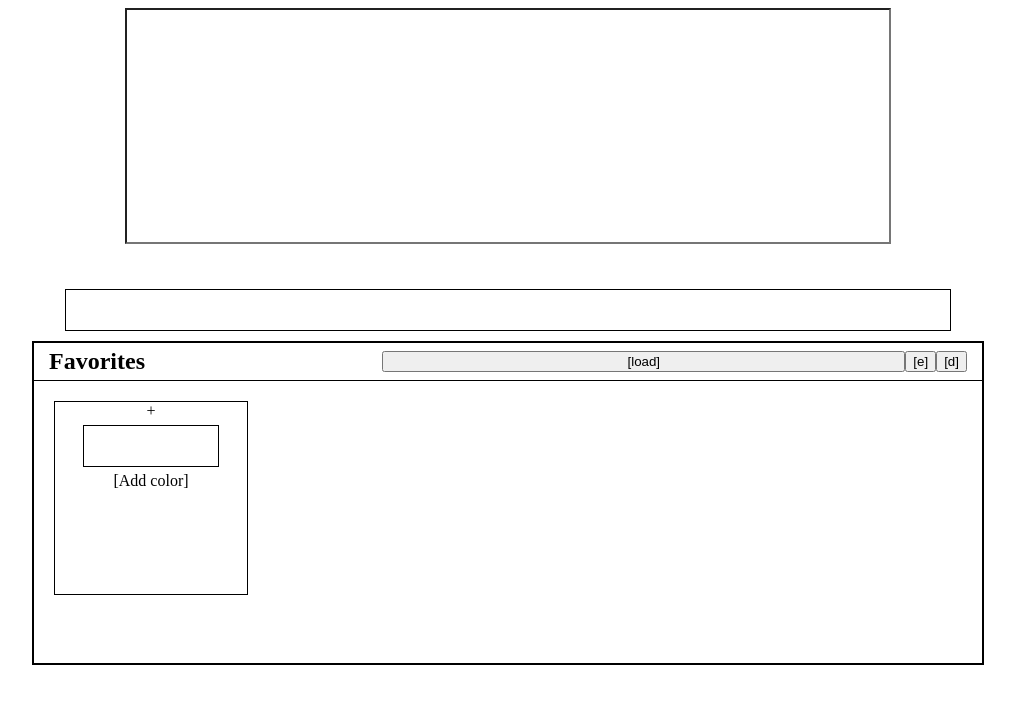
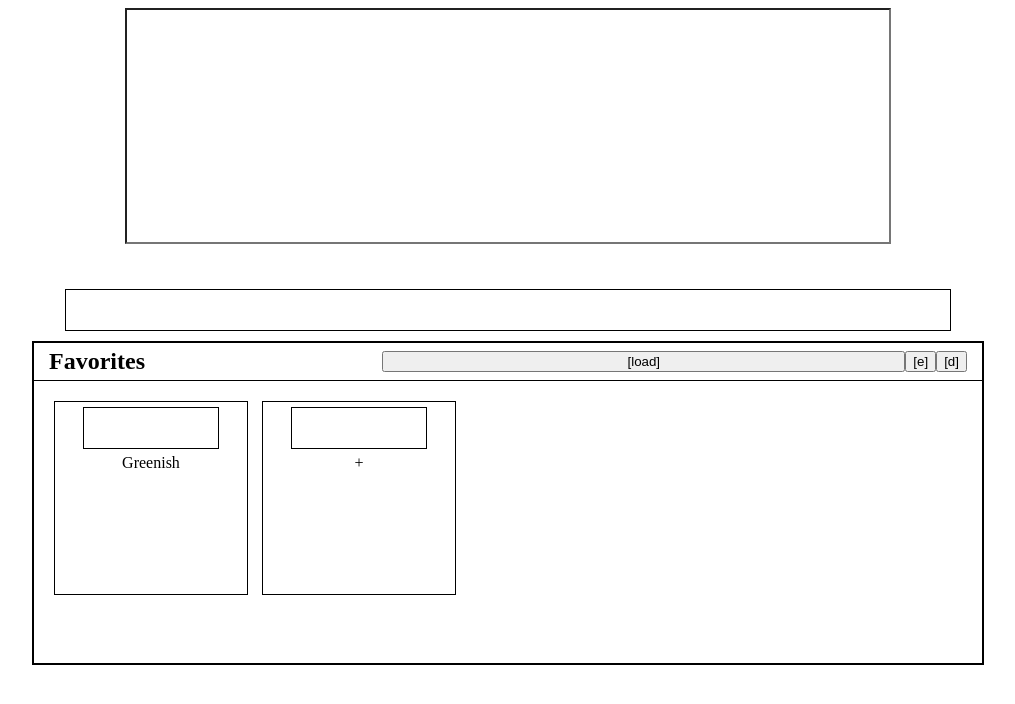
Before and after one commit to bridger-herman/automation, a Flask app: page / in a window 1280 px wide. Shown: the top 704 px of the page, without its empty margins (132-1147 px from the left). Run offline with Flask 2, Linux system fonts and the light colour scheme; some libraries are stand-ins or nearby versions.

Commit message:
Add color previews for favorites

```diff
--- a/server/static/js/color.js
+++ b/server/static/js/color.js
@@ -49,6 +49,7 @@
   ] : null;
 }
 
+
 function rgbToHex(r, g, b) {
   return "#" + ((1 << 24) + (r << 16) + (g << 8) + b).toString(16).slice(1);
 }
@@ -68,3 +69,13 @@
 function colorObjToArray(colorObj) {
   return [colorObj.r, colorObj.g, colorObj.b, colorObj.a];
 }
+
+function colorHexToArray(hex) {
+  var result = /^#?([a-f\d]{2})([a-f\d]{2})([a-f\d]{2})([a-f\d]{2})$/i.exec(hex);
+  return result ? [
+    parseInt(result[1], 16),
+    parseInt(result[2], 16),
+    parseInt(result[3], 16),
+    parseInt(result[4], 16),
+  ] : null;
+}
--- a/server/static/js/favorites.js
+++ b/server/static/js/favorites.js
@@ -1,8 +1,12 @@
 function updateFavoriteThumbnails() {
   let thumbs = $('.favorite-thumb');
   for (var i = 0; i < thumbs.length; i++) {
-    updateColorPreview(thumbs[i], [255, 0, 0, 221]);
-    console.log($(thumbs[i]).attr('data-color'));
+    let rgbw = colorHexToArray($(thumbs[i]).attr('data-color'));
+    console.log(rgbw);
+    if (rgbw) {
+      console.log('updating');
+      updateColorPreview(thumbs[i], rgbw);
+    }
   }
 }
 
--- a/server/templates/index.html
+++ b/server/templates/index.html
@@ -42,15 +42,18 @@
           <button type="button" name="delete-favorite">[d]</button>
         </div>
         <ul>
-          <li class="favorite-thumb add-current" data-color="{{wheel_color_value}}">
-            <div class="add-symbol">
-              +
-            </div>
-            <div class="color-preview" data-rgb="#ff0000" data-w="dd">
-
+          <li class="favorite-thumb" data-color="#00ee00dd">
+            <div class="color-preview">
             </div>
             <div class="color-description">
-              [Add color]
+              Greenish
+            </div>
+          </li>
+          <li class="favorite-thumb add-current" data-color="{{wheel_color_value}}">
+            <div class="color-preview">
+            </div>
+            <div class="color-description">
+              +
             </div>
           </li>
         </ul>
```
Also changed, not shown: server/templates/favorites.html (deleted, +0 -43 lines).
